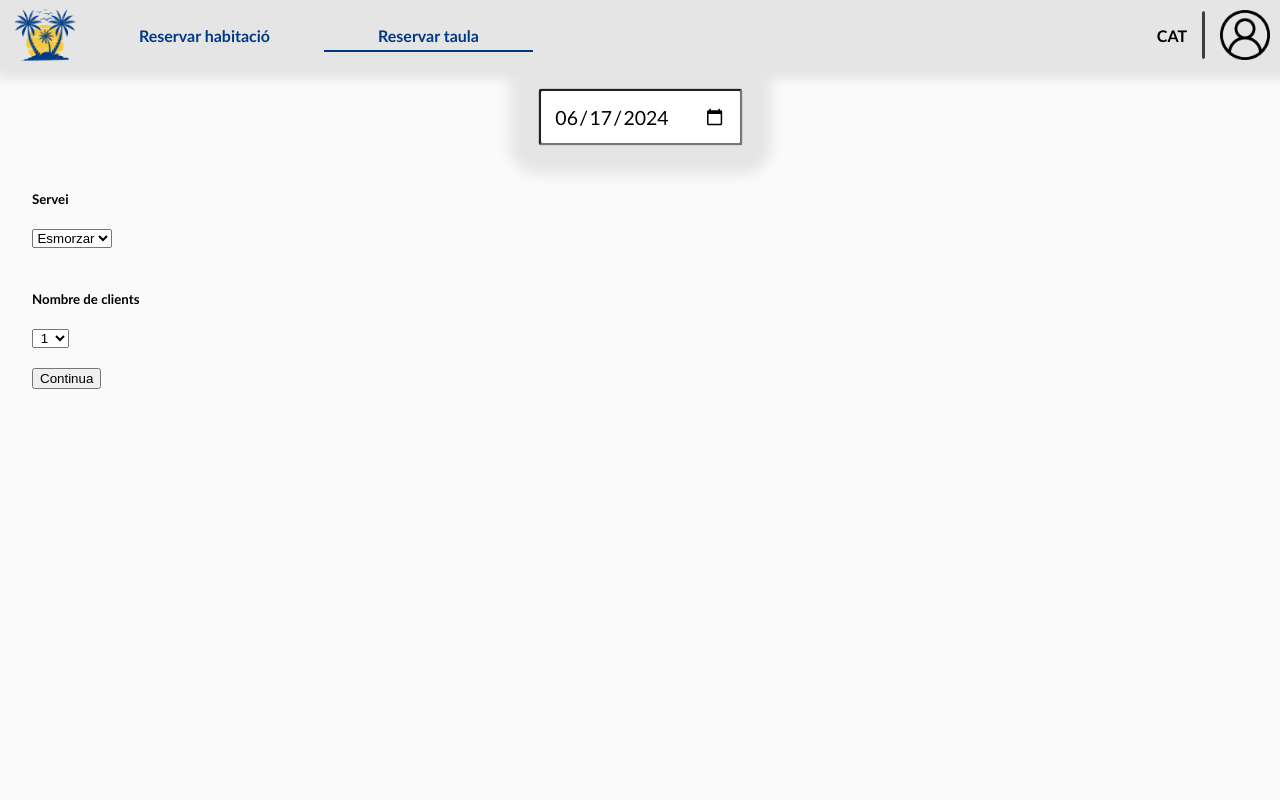
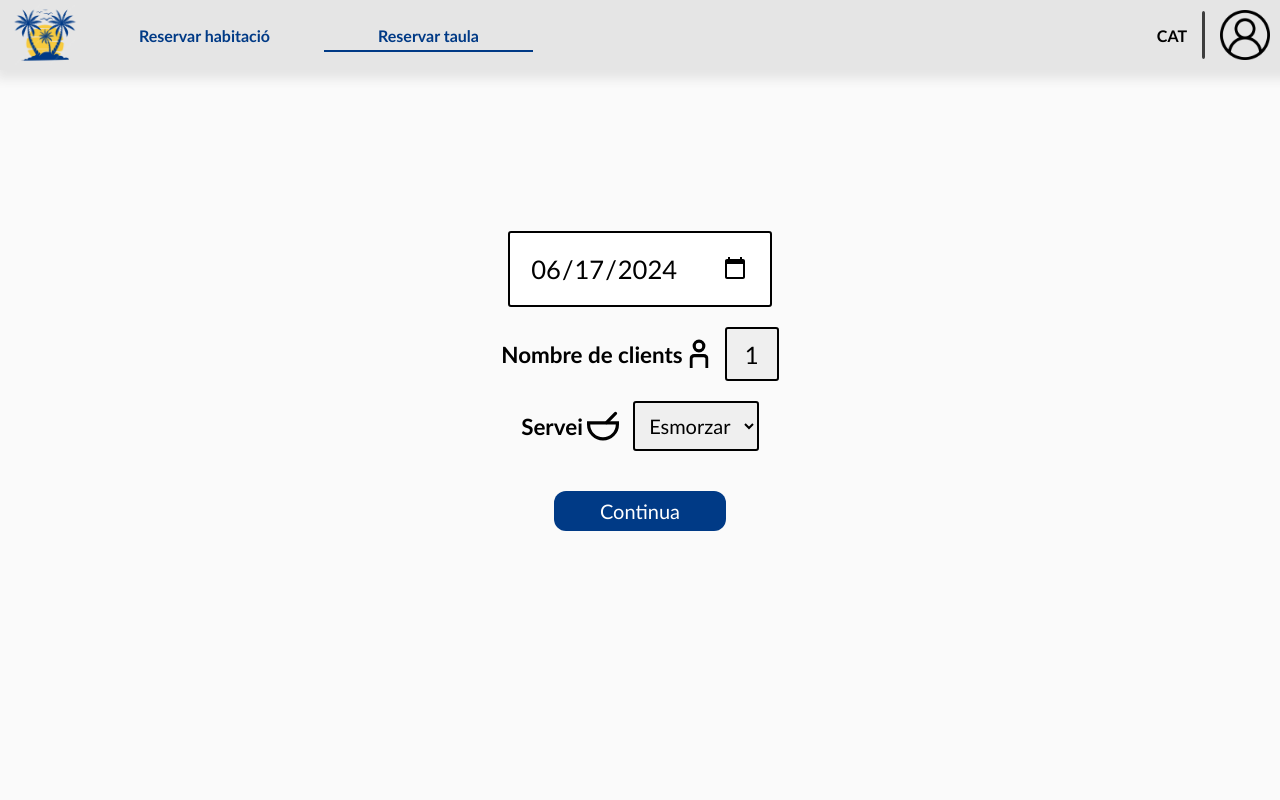
Before and after one commit to Computer-Engineering-UdL/JointProject, a Django app: page /guest/restaurant-reservation-1/ in a window 1280 px wide. Run offline with Django 5.2, Linux system fonts and the light colour scheme.

Commit message:
feat: step2 restaurant

```diff
--- a/static/css/client/hotel/client_reservation.css
+++ b/static/css/client/hotel/client_reservation.css
@@ -110,7 +110,7 @@ form select option {
 .date-form section {
     transform: scale(1.3);
     background: #e5e5e5;
-    box-shadow: #e5e5e5 0 0 10px 12px;;
+    box-shadow: #e5e5e5 0 0 10px 12px;
     padding: 10px;
     border-radius: 0 0 10px 10px;
     display: flex;
--- a/static/css/client/hotel/client_reservation_2.css
+++ b/static/css/client/hotel/client_reservation_2.css
@@ -14,7 +14,6 @@
     flex-wrap: wrap;
     gap: 20px;
     justify-content: center;
-    margin-top: 20px;
     align-items: center;
 }
 
--- a/static/css/client/restaurant/client_restaurant.css
+++ b/static/css/client/restaurant/client_restaurant.css
@@ -1,8 +1,89 @@
 .main {
-    top: 80px;
+    top: 0;
+    justify-content: center;
 }
 
 header {
     background-color: #e5e5e5;
     box-shadow: #e5e5e5 8px -3px 10px 12px;
 }
+
+.add-reservation-form {
+    align-items: center;
+}
+
+.form-input input, .form-input select {
+    border: solid black 2px;
+}
+
+.date-input {
+    display: flex;
+    justify-content: center;
+    align-items: center;
+}
+
+.date-input input{
+    padding: 20px;
+    border-radius: 3px;
+    font-size: 1.6em;
+    width: fit-content;
+    font-family: "Gill Sans MT", Arial, sans-serif;
+}
+
+.number-input select {
+    display: inline-block;
+    padding-block: 1px;
+    padding-inline: 2px;
+    width: 54px;
+    height: 54px;
+    padding: 10px;
+    border-radius: 3px;
+    font-size: 24px;
+    -webkit-appearance: none;
+    -moz-appearance: none;
+    cursor: url("../static/img/icons/down-arrow.png"), pointer;
+    font-family: "Gill Sans MT", Arial, sans-serif;
+}
+
+.number-input select option {
+    font-size: 18px;
+}
+
+.text-input {
+    display: flex;
+    flex-direction: column;
+    align-items: flex-start;
+    width: fit-content;
+    gap: 5px;
+}
+
+.text-input input {
+    width: 350px;
+    padding: 10px;
+    border-radius: 3px;
+    font-size: 20px;
+    font-family: "Gill Sans MT", Arial, sans-serif;
+}
+
+.text-input h5 {
+    font-size: 24px;
+    font-family: "Gill Sans MT", Arial, sans-serif;
+    margin: 0;
+}
+
+.procedural-buttons {
+    margin-top: 30px;
+    justify-content: center;
+    height: 48px;
+}
+
+.procedural-buttons button {
+    font-family: "Gill Sans MT", Arial, sans-serif;
+    font-size: 20px;
+    display: flex;
+    align-items: center;
+}
+
+#step2-button{
+    margin-top: 10px;
+}
--- a/templates/client/restaurant_reservation/new_restaurant_reservation_step_1.html
+++ b/templates/client/restaurant_reservation/new_restaurant_reservation_step_1.html
@@ -4,6 +4,7 @@
 {% load static %}
 {% block extra_css %}
     <link rel="stylesheet" href="{% static 'css/client/hotel/client_reservation.css' %}">
+    <link rel="stylesheet" href="{% static 'css/client/hotel/client_reservation_2.css' %}">
     <link rel="stylesheet" href="{% static 'css/client/restaurant/client_restaurant.css' %}">
 {% endblock extra_css %}
 
@@ -15,19 +16,21 @@
         <form method="post" class="general-form">
             {% csrf_token %}
             <div class="add-reservation-form">
-                <div class="date-form">
-                    <section class="form-input date-input">
-                        {{ form.day }}
-                    </section>
+                <section class="form-input date-input">
+                    {{ form.day }}
+                </section>
+                <div class="form-input number-input">
+                    <h5 class="title-input">{{ form.num_guests.label }} <i class="gg-user"></i></h5>
+                    {{ form.num_guests }}
                 </div>
-
-                <div class="form-group"><h5>{{ form.service.label }}</h5> {{ form.service }}</div>
-                <div class="form-group"><h5>{{ form.num_guests.label }}</h5> {{ form.num_guests }}</div>
-                <div class="procedural-buttons">
-                    <button class="filter-button" type="submit">Continua</button>
+                <div class="form-input select-input">
+                    <h5 class="title-input">{{ form.service.label }} <i class="gg-bowl"></i></h5>
+                    {{ form.service }}
                 </div>
             </div>
-
+            <div class="procedural-buttons">
+                <button class="continue-button button" type="submit">Continua</button>
+            </div>
         </form>
     </div>
 {% endblock content %}
```
Also changed, not shown: templates/client/restaurant_reservation/new_restaurant_reservation_step_2.html (+14 -18 lines), static/img/icons/down-arrow.png (added).
